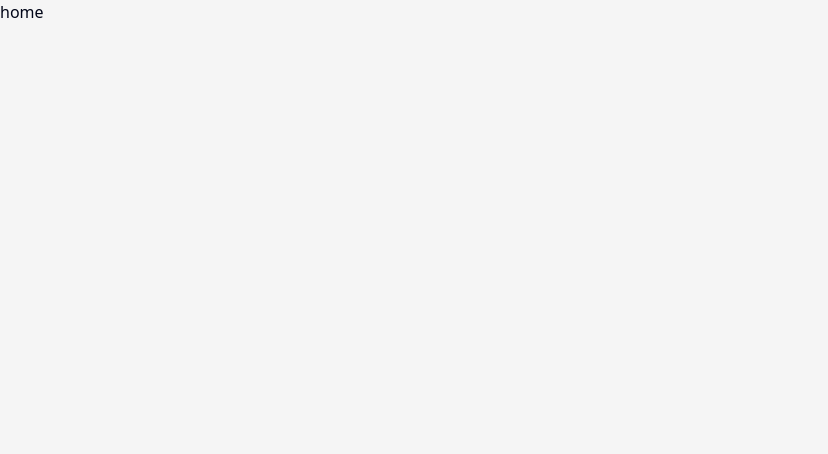
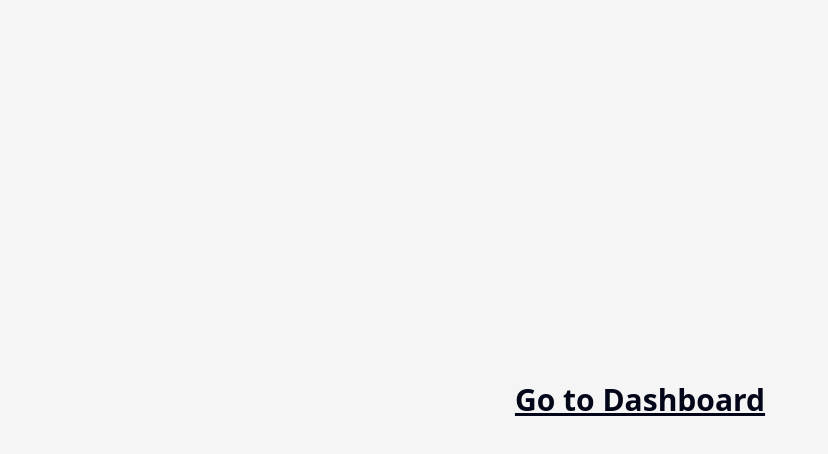
Before and after one commit to kaushiki-alt/insightify, a Next.js app: page / in a window 1280 px wide. Shown: the top 454 px of the page, without its empty margins (0-828 px from the left). Built offline with nearby package versions, Linux system fonts and the light colour scheme.

Commit message:
fix the homepage

```diff
--- a/app/page.tsx
+++ b/app/page.tsx
@@ -1,10 +1,12 @@
-import { Button } from "@/components/ui/button";
-import AppAreaLayout from "./app/layout";
+import Link from "next/link";
 
 export default function Home() {
   return (
-    <main>
-      home
+    <main className="flex items-center justify-center h-screen my-auto">
+
+      <Link href="/app/dashboard" className="text-center">
+        <h1 className="text-3xl font-bold underline hover:text-blue-900">Go to Dashboard</h1>
+      </Link>
     </main>
   );
 }
```
